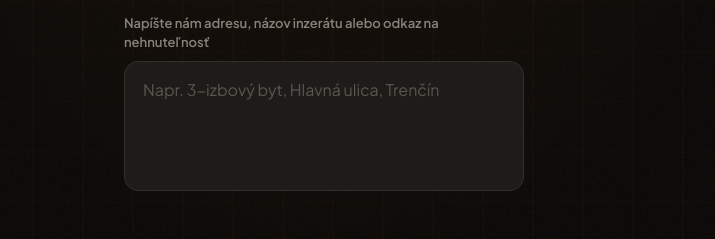
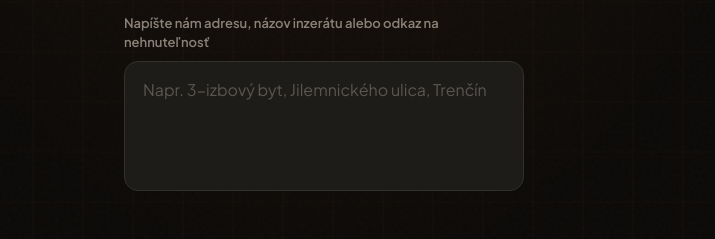
Before and after one commit to tadeveloping/zajo, a Next.js app: page /kontakt in a window 1280 px wide. Both pictures are taken after a click on the button "Mám záujem o obhliadku nehnuteľnosti". Shown: the part 299-538 px from the top of the page, without its empty margins (316-1031 px from the left). Built offline with nearby package versions, Linux system fonts and the light colour scheme.

Commit message:
Use real Trenčín street name in property-interest placeholder

```diff
--- a/app/(landing)/kontakt/page.tsx
+++ b/app/(landing)/kontakt/page.tsx
@@ -208,7 +208,7 @@ export default function KontaktPage() {
               <div className="step-title">O akú nehnuteľnosť máte záujem?</div>
               <div className="form-group">
                 <label className="form-label">Napíšte nám adresu, názov inzerátu alebo odkaz na nehnuteľnosť</label>
-                <textarea className="form-input" id="property-interest" placeholder="Napr. 3-izbový byt, Hlavná ulica, Trenčín" rows={4}
+                <textarea className="form-input" id="property-interest" placeholder="Napr. 3-izbový byt, Jilemnického ulica, Trenčín" rows={4}
                   value={propertyInterest} onChange={e => setPropertyInterest(e.target.value)} />
               </div>
               <button className="btn-next" id="btn-step2" disabled={!propertyInterest.trim()} onClick={() => goToStep(3)}>Pokračovať ďalej</button>
```
